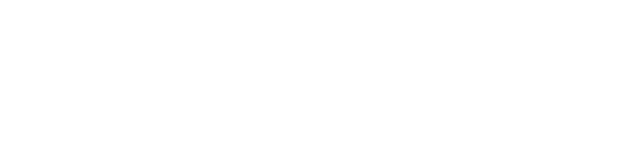
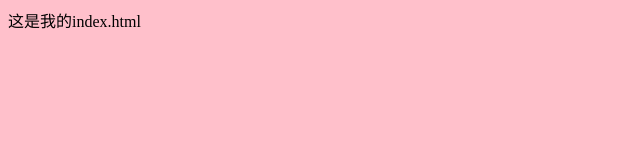
Before and after one commit to Zhangyz21/zyz-web, a plain HTML site: page index.html in a window 1280 px wide. Shown: the whole page, without its empty margins (0-640 px from the left). Drawn offline with Linux system fonts and the light colour scheme.

Commit message:
初始化css样式
创建index.css，在index.html中引入index.css

```diff
--- /dev/null
+++ b/css/index.css
@@ -0,0 +1,4 @@
+@charset "utf-8";
+body {
+	background: pink;
+}
--- a/index.html
+++ b/index.html
@@ -3,8 +3,9 @@
 <head>
 	<meta charset="UTF-8">
 	<title>Document</title>
+	<link rel="stylesheet" href="css/index.css">
 </head>
 <body>
-
+	这是我的index.html
 </body>
 </html>
```
